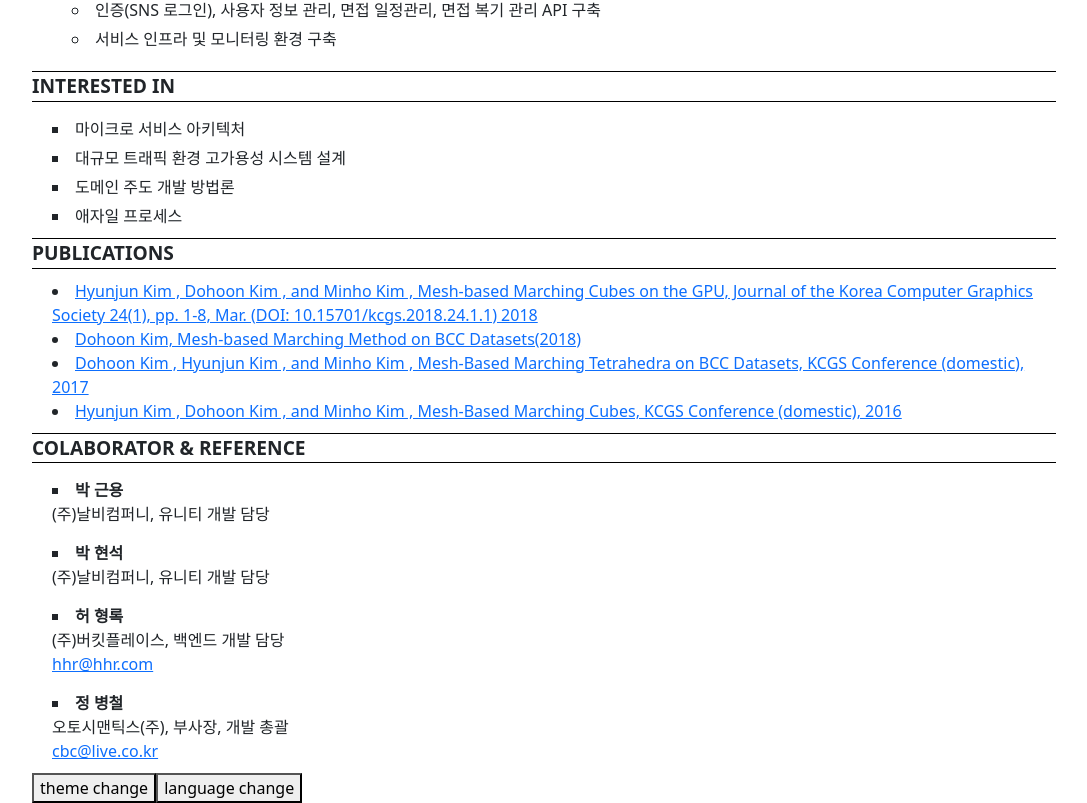
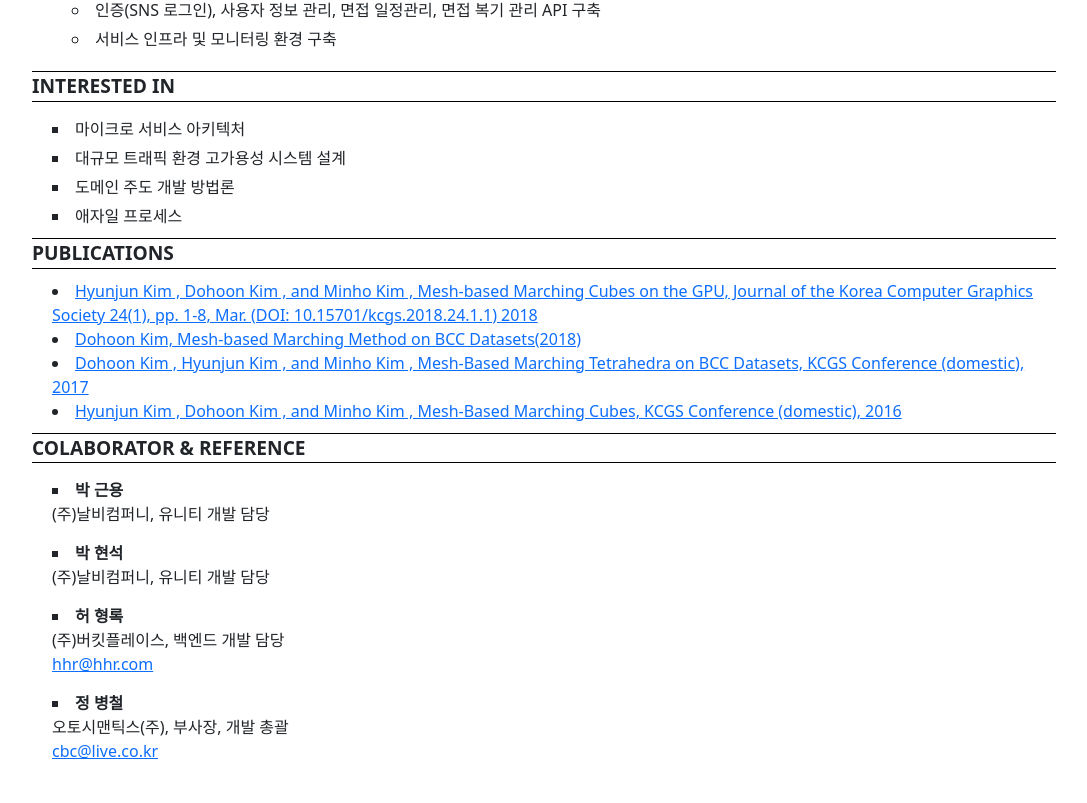
Before and after one commit to dhkim92-dev/blog_frontend_react, a React (Create React App) app: page /resume in a window 1280 px wide. Shown: the part 2395-3198 px from the top of the page, without its empty margins (96-1183 px from the left). After the commit the page ends 3168 px from the top, so only its background shows below. Built offline with nearby package versions, Linux system fonts and the light colour scheme; no server answers; a small style sheet from the web is missing.

Commit message:
한글 이력서 업데이트

```diff
--- a/src/domain/resume/ResumeView.tsx
+++ b/src/domain/resume/ResumeView.tsx
@@ -48,8 +48,8 @@ const ResumeView : React.FC = ()  => {
 			<ResumeInterest data = {data.interestedIn}/>
 			<ResumePublication data = {data.publications}/>
 			<ResumeReference data = {data.collaborators}/>
-			<button onClick={()=>{setIsDark(!isDark)}}> theme change </button>
-			<button onClick={()=>{setIsEn(!isEn)}}> language change </button>
+			{/* <button onClick={()=>{setIsDark(!isDark)}}> theme change </button> */}
+			{/* <button onClick={()=>{setIsEn(!isEn)}}> language change </button> */}
 		</div>
     )
 }
```
